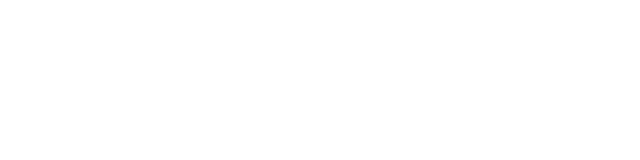
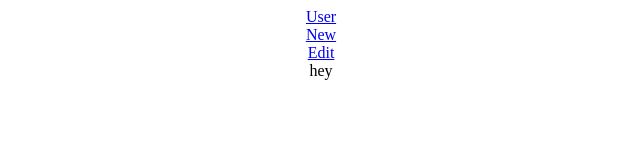
Before and after one commit to chhavi-choudhary/server-based-app, a React (Create React App) app: page /edit in a window 1280 px wide. Shown: the top 160 px of the page, without its empty margins (319-959 px from the left). Built offline with nearby package versions, Linux system fonts and the light colour scheme.

Commit message:
add new routes

```diff
--- a/src/App.js
+++ b/src/App.js
@@ -1,13 +1,19 @@
 import './App.css';
 import { BrowserRouter as Router, Switch, Route } from "react-router-dom";
 import Users from './Component/Users';
+import New from './Component/New';
+import Edit from './Component/Edit';
+import Navbar from './Component/Navbar';
 
 function App() {
   return (
     <div className="App">
      <Router>
+       <Navbar/>
        <Switch>
          <Route exact path='/' component={Users}/>
+         <Route path='/new' component={New}/>
+         <Route path='/edit' component={Edit}/>
        </Switch>
      </Router>
     </div>
--- /dev/null
+++ b/src/Component/Edit.jsx
@@ -0,0 +1,10 @@
+import React from 'react'
+
+ const Edit = () => {
+    return (
+        <div>
+            hey
+        </div>
+    )
+}
+export default Edit;
--- /dev/null
+++ b/src/Component/Navbar.css
@@ -0,0 +1,14 @@
+li {
+    display: block;
+    color: white;
+    text-align: center;
+
+    text-decoration: none;
+  }
+  ul {
+    list-style-type: none;
+    margin: 0;
+    padding: 0;
+    overflow: hidden;
+
+  }
--- /dev/null
+++ b/src/Component/Navbar.jsx
@@ -0,0 +1,16 @@
+import React from 'react'
+import { Link } from 'react-router-dom'
+import './Navbar.css';
+
+export default function Nvbar() {
+    return (
+        <div>
+            <ul className='navbar'>
+                <li><Link to='/'>User</Link></li>
+                <li><Link to='/new'>New</Link></li>
+                <li><Link to='/edit'>Edit</Link></li>
+
+            </ul>
+        </div>
+    )
+}
--- /dev/null
+++ b/src/Component/New.jsx
@@ -0,0 +1,10 @@
+import React from 'react'
+
+ const New = () => {
+    return (
+        <div>
+            hi
+        </div>
+    )
+}
+export default New;
--- a/src/Component/Users.jsx
+++ b/src/Component/Users.jsx
@@ -2,6 +2,7 @@
 import axios from 'axios';
 import { useState, useEffect } from 'react';
 import UserList from './UserList';
+
 import './Users.css';
 
 
```
